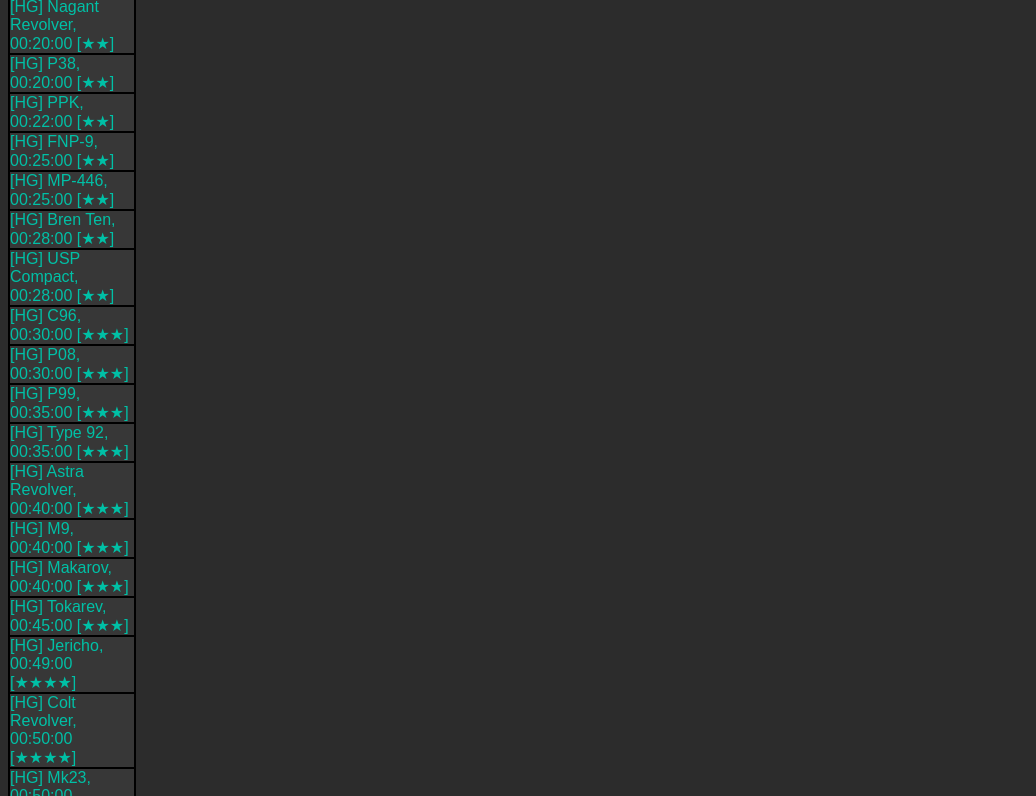
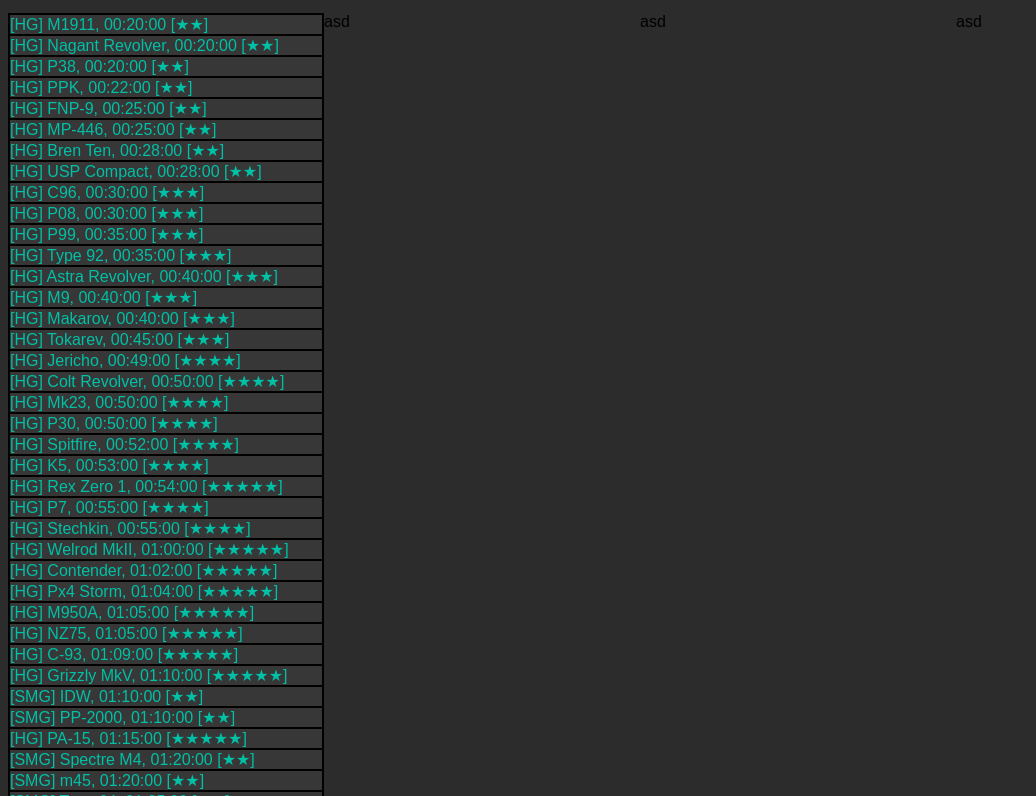
Before and after one commit to dss285/girlsfrontline, a plain HTML site: page index.html in a window 1280 px wide. Shown: the part 67-863 px from the top of the page, without its empty margins (0-1036 px from the left). Drawn offline with Linux system fonts and the light colour scheme.

Commit message:
upcoming feature divs..

```diff
--- a/gfl.css
+++ b/gfl.css
@@ -2,14 +2,19 @@
     font-family: Arial, Helvetica, sans-serif;
     background-color: rgba(44, 44, 44, 1);
 }
-.production-dolls {
+.gfl-container {
     display: flex;
     flex-flow: row nowrap;
 }
-.production-dolls > * {
-    flex-basis: 10%;
+.gfl-container > * {
+    flex-basis: 25%;
+}
+.production-dolls {
+    margin: 0;
+    padding: 0;
 }
 .production-dolls ul {
+    margin: 0;
     color:rgb(0, 192, 166);
     background-color: rgba(55, 55, 55, 1);
     padding: 0;
--- a/index.html
+++ b/index.html
@@ -9,8 +9,13 @@
     <title>Document</title>
 </head>
 <body>
-    <div class="production-dolls"></div>
-    <div class="production-dolls"></div>
-    <div class="production-dolls"></div>
+    <h1>GFL</h1>
+    <div class="gfl-container">
+        <div class="production-dolls"></div>
+        <div class="equipment">asd</div>
+        <div class="fairies">asd</div>
+        <div class="recipes">asd</div>
+
+    </div>
 </body>
 </html>
```
